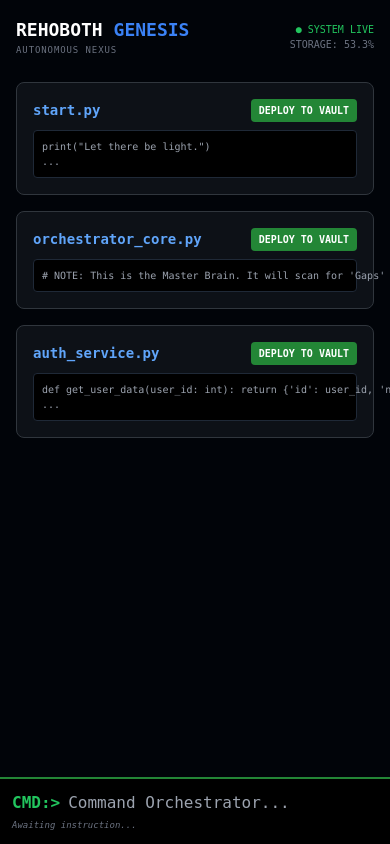
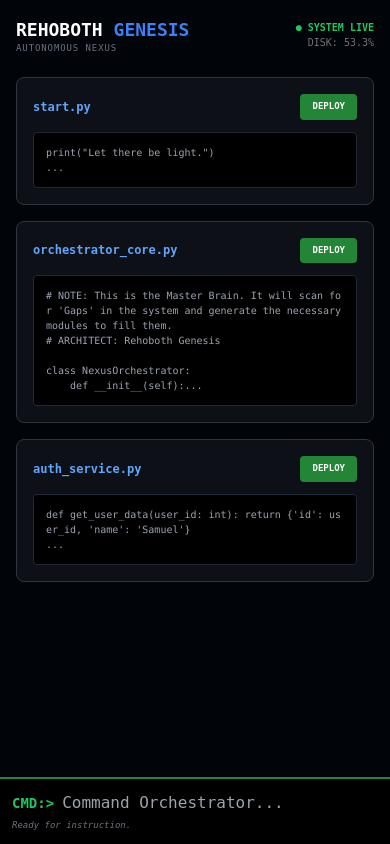
Before and after one commit to alpha-1-design/rehoboth-genesis, a Flask app: page / in a window 390 px wide; the page is wider, and only the part inside the window is pictured. Run offline with Flask 3, Linux system fonts and the light colour scheme; some libraries are stand-ins or nearby versions.

Commit message:
DEPLOY: Final Mobile-First Command Center with 1:1 scaling

````diff
--- a/dashboard/app.py
+++ b/dashboard/app.py
@@ -1,7 +1,7 @@
 import sys, os, time, psutil
 from flask import Flask, render_template, request, jsonify
 
-# Connect to the 'seed' logic
+# Connect to the 'seed' logic for AI and Git
 sys.path.append(os.path.abspath("../seed"))
 from generator import generate_evolution
 from git_manager import push_to_github
@@ -10,44 +10,63 @@ app = Flask(__name__)
 PROJECT_PATH = os.path.abspath("../projects")
 
 def get_vitals():
-    vitals = {"DISK": "0%"}
-    try: vitals["DISK"] = f"{psutil.disk_usage('/').percent}%"
-    except: pass
+    """Reads hardware stats safely for Mobile. If blocked, it stays clean."""
+    vitals = {"DISK": "N/A"}
+    try:
+        # Disk usage is usually allowed even on restricted Android
+        vitals["DISK"] = f"{psutil.disk_usage('/').percent}%"
+    except:
+        pass
     return vitals
 
 @app.route('/')
 def index():
+    if not os.path.exists(PROJECT_PATH):
+        os.makedirs(PROJECT_PATH)
+
     vitals = get_vitals()
-    files = sorted([f for f in os.listdir(PROJECT_PATH) if f.endswith('.py')], reverse=True)
+    # Get all python files, newest first
+    files = sorted([f for f in os.listdir(PROJECT_PATH) if f.endswith('.py')],
+                   key=lambda x: os.path.getmtime(os.path.join(PROJECT_PATH, x)),
+                   reverse=True)
+
     artifacts = []
     for f in files:
         with open(os.path.join(PROJECT_PATH, f), 'r') as file:
-            artifacts.append({"name": f, "code": file.read()[:120]})
+            # We only send a snippet of code to keep the mobile UI fast
+            artifacts.append({"name": f, "code": file.read()[:200]})
+
     return render_template('index.html', artifacts=artifacts, stats=vitals)
 
 @app.route('/execute', methods=['POST'])
 def execute():
     instruction = request.json.get('instruction')
-    prompt = f"Objective: {instruction}. Create a short, functional Python script. Code only."
+    prompt = f"Objective: {instruction}. Create a short, functional Python script. Respond with CODE ONLY."
+
     try:
-        new_code = generate_evolution(prompt).replace("```python", "").replace("```", "").strip()
+        new_code = generate_evolution(prompt)
+        # Clean up any AI-generated backticks that break scripts
+        clean_code = new_code.replace("```python", "").replace("```", "").strip()
+
         filename = f"evolution_{int(time.time())}.py"
         with open(os.path.join(PROJECT_PATH, filename), "w") as f:
-            f.write(new_code)
-        return jsonify({"status": "success", "feedback": f"Created {filename}"})
+            f.write(clean_code)
+
+        return jsonify({"status": "success", "feedback": f"Evolution: {filename} created."})
     except Exception as e:
-        return jsonify({"status": "error", "feedback": str(e)})
+        return jsonify({"status": "error", "feedback": f"System Alert: {str(e)}"})
 
 @app.route('/deploy/<filename>')
 def deploy(filename):
-    """Pushes the specific file to GitHub and clears local clutter if needed."""
+    """The 'Deploy' button calls this to push to GitHub."""
     try:
         success = push_to_github(filename)
         if success:
-            return jsonify({"status": "success", "message": f"{filename} secured in GitHub Vault."})
-        return jsonify({"status": "error", "message": "Deploy failed. Check logs."})
+            return jsonify({"status": "success", "message": f"{filename} pushed to Vault."})
+        return jsonify({"status": "error", "message": "Deploy failed. Check terminal."})
     except Exception as e:
         return jsonify({"status": "error", "message": str(e)})
 
 if __name__ == "__main__":
+    # Host 0.0.0.0 makes it accessible on your phone's local network
     app.run(host='0.0.0.0', port=5000)
--- a/dashboard/templates/index.html
+++ b/dashboard/templates/index.html
@@ -6,34 +6,70 @@
     <title>GENESIS COMMAND</title>
     <script src="https://cdn.tailwindcss.com"></script>
     <style>
+        /* Force vertical layout and hide horizontal overflow */
+        html, body {
+            overflow-x: hidden;
+            width: 100%;
+            position: relative;
+        }
         body { background: #010409; color: #c9d1d9; font-family: ui-monospace, monospace; }
-        .card { background: #0d1117; border: 1px solid #30363d; border-radius: 8px; margin-bottom: 12px; }
-        .terminal-container { background: #000; border-top: 2px solid #238636; position: fixed; bottom: 0; left: 0; width: 100%; padding: 12px; z-index: 50; }
+
+        /* Ensure cards never exceed screen width */
+        .card {
+            background: #0d1117;
+            border: 1px solid #30363d;
+            border-radius: 8px;
+            width: 100%;
+            max-width: 100%;
+            box-sizing: border-box;
+        }
+
+        /* Fixed terminal at the bottom that stays on top */
+        .terminal-container {
+            background: #000;
+            border-top: 2px solid #238636;
+            position: fixed;
+            bottom: 0;
+            left: 0;
+            width: 100%;
+            padding: 12px;
+            z-index: 9999;
+        }
+
+        /* Custom scrollbar for code blocks so they don't break the layout */
+        pre {
+            overflow-x: auto;
+            white-space: pre-wrap;
+            word-wrap: break-word;
+        }
+
         input { background: transparent; border: none; outline: none; color: #3fb950; font-size: 16px; width: 100%; }
-        .deploy-btn { background: #238636; color: white; font-size: 10px; font-weight: bold; padding: 4px 8px; border-radius: 4px; }
     </style>
 </head>
 <body class="pb-32 px-4 pt-4">
-    <header class="flex justify-between items-center mb-6">
+    <header class="flex justify-between items-center mb-6 w-full">
         <div>
             <h1 class="text-lg font-black text-white">REHOBOTH <span class="text-blue-500">GENESIS</span></h1>
-            <p class="text-[9px] text-gray-500 uppercase tracking-widest">Autonomous Nexus</p>
+            <p class="text-[9px] text-gray-500 uppercase tracking-widest leading-none">Autonomous Nexus</p>
         </div>
         <div class="text-[10px] text-right">
-            <span class="text-green-500">● SYSTEM LIVE</span><br>
-            <span class="text-gray-500">STORAGE: {{ stats.DISK }}</span>
+            <span class="text-green-500 font-bold">● SYSTEM LIVE</span><br>
+            <span class="text-gray-500 uppercase">DISK: {{ stats.DISK }}</span>
         </div>
     </header>
 
-    <div class="space-y-4">
+    <div class="w-full space-y-4">
         {% for item in artifacts %}
         <div class="card p-4">
-            <div class="flex justify-between items-center mb-2">
-                <span class="text-blue-400 font-bold text-sm">{{ item.name }}</span>
-                <button onclick="deploy('{{ item.name }}')" class="deploy-btn uppercase">Deploy to Vault</button>
+            <div class="flex justify-between items-center mb-3">
+                <span class="text-blue-400 font-bold text-xs truncate mr-2">{{ item.name }}</span>
+                <button onclick="deploy('{{ item.name }}')"
+                        class="bg-[#238636] text-white text-[9px] font-bold px-3 py-1.5 rounded uppercase flex-shrink-0">
+                    Deploy
+                </button>
             </div>
-            <div class="bg-black p-2 rounded text-[10px] text-gray-400 border border-gray-800">
-                <pre><code id="code-{{ loop.index }}">{{ item.code }}...</code></pre>
+            <div class="bg-black p-3 rounded text-[10px] text-gray-400 border border-gray-800">
+                <pre><code class="break-all">{{ item.code }}...</code></pre>
             </div>
         </div>
         {% endfor %}
@@ -41,33 +77,47 @@
 
     <div class="terminal-container">
         <div class="flex items-center gap-2">
-            <span class="text-green-500 font-bold">CMD:></span>
+            <span class="text-green-500 font-bold text-sm">CMD:></span>
             <input type="text" id="cmdInput" placeholder="Command Orchestrator..." autocomplete="off" onkeypress="handleEnter(event)">
         </div>
-        <div id="feedback" class="text-[9px] mt-1 text-gray-500 italic">Awaiting instruction...</div>
+        <div id="feedback" class="text-[9px] mt-1 text-gray-500 italic">Ready for instruction.</div>
     </div>
 
     <script>
         function handleEnter(e) {
             if (e.key === 'Enter') {
                 const input = document.getElementById('cmdInput');
-                const feedback = document.getElementById('msg');
+                const feedback = document.getElementById('feedback');
+                const val = input.value.trim();
+
+                if(!val) return;
+
+                feedback.innerText = "Transmitting to Core...";
+
                 fetch('/execute', {
                     method: 'POST',
                     headers: {'Content-Type': 'application/json'},
-                    body: JSON.stringify({instruction: input.value})
-                }).then(res => res.json()).then(data => {
-                    alert(data.feedback);
-                    location.reload();
-                });
+                    body: JSON.stringify({instruction: val})
+                })
+                .then(res => res.json())
+                .then(data => {
+                    feedback.innerText = data.feedback;
+                    input.value = '';
+                    setTimeout(() => location.reload(), 2000);
+                })
+                .catch(err => feedback.innerText = "Link Failure.");
             }
         }
 
         function deploy(filename) {
-            if(!confirm("Push " + filename + " to GitHub?")) return;
+            const feedback = document.getElementById('feedback');
+            feedback.innerText = "Deploying " + filename + "...";
             fetch('/deploy/' + filename)
                 .then(res => res.json())
-                .then(data => alert(data.message));
+                .then(data => {
+                    alert(data.message);
+                    feedback.innerText = "Vault Update Complete.";
+                });
         }
     </script>
 </body>
````
